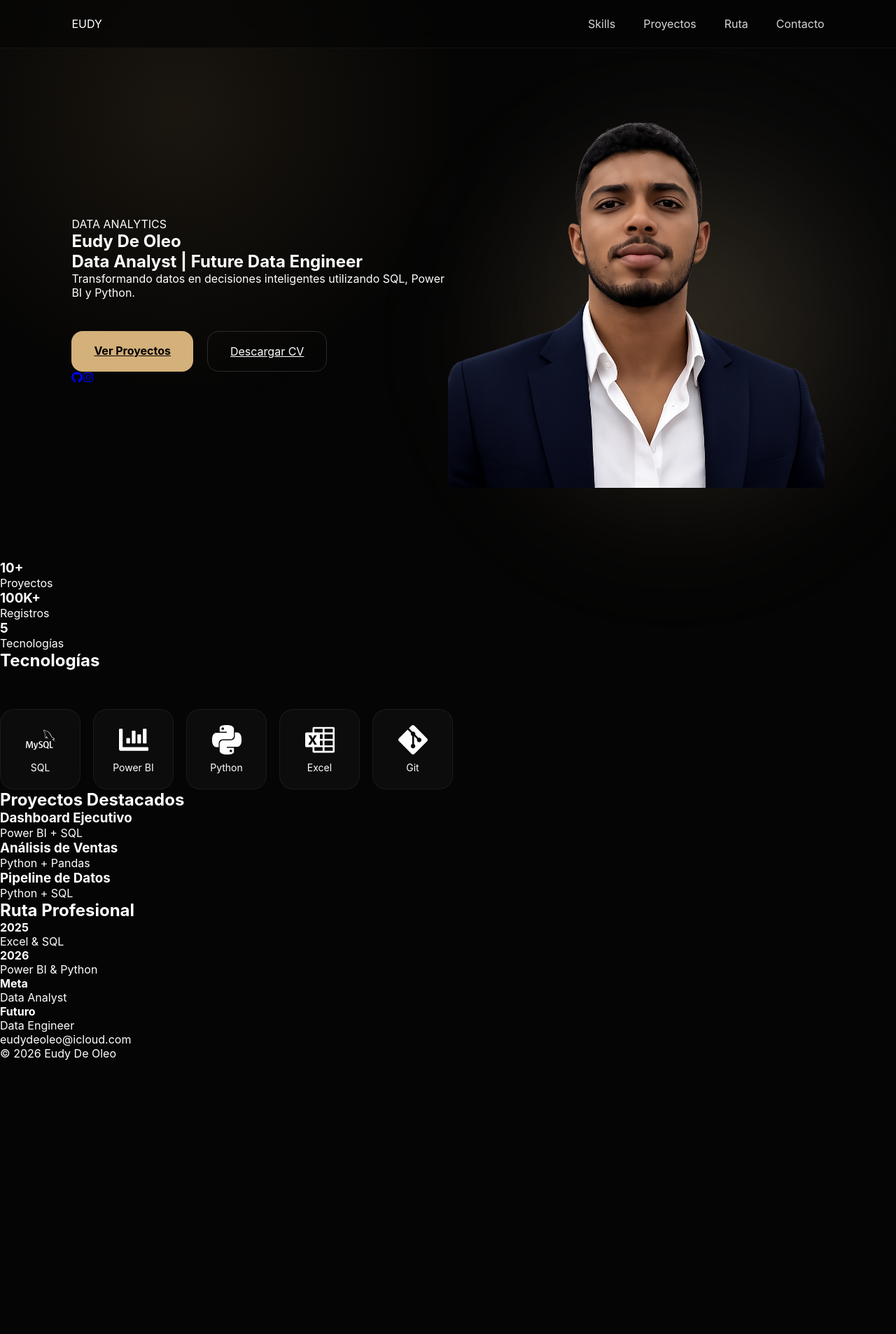
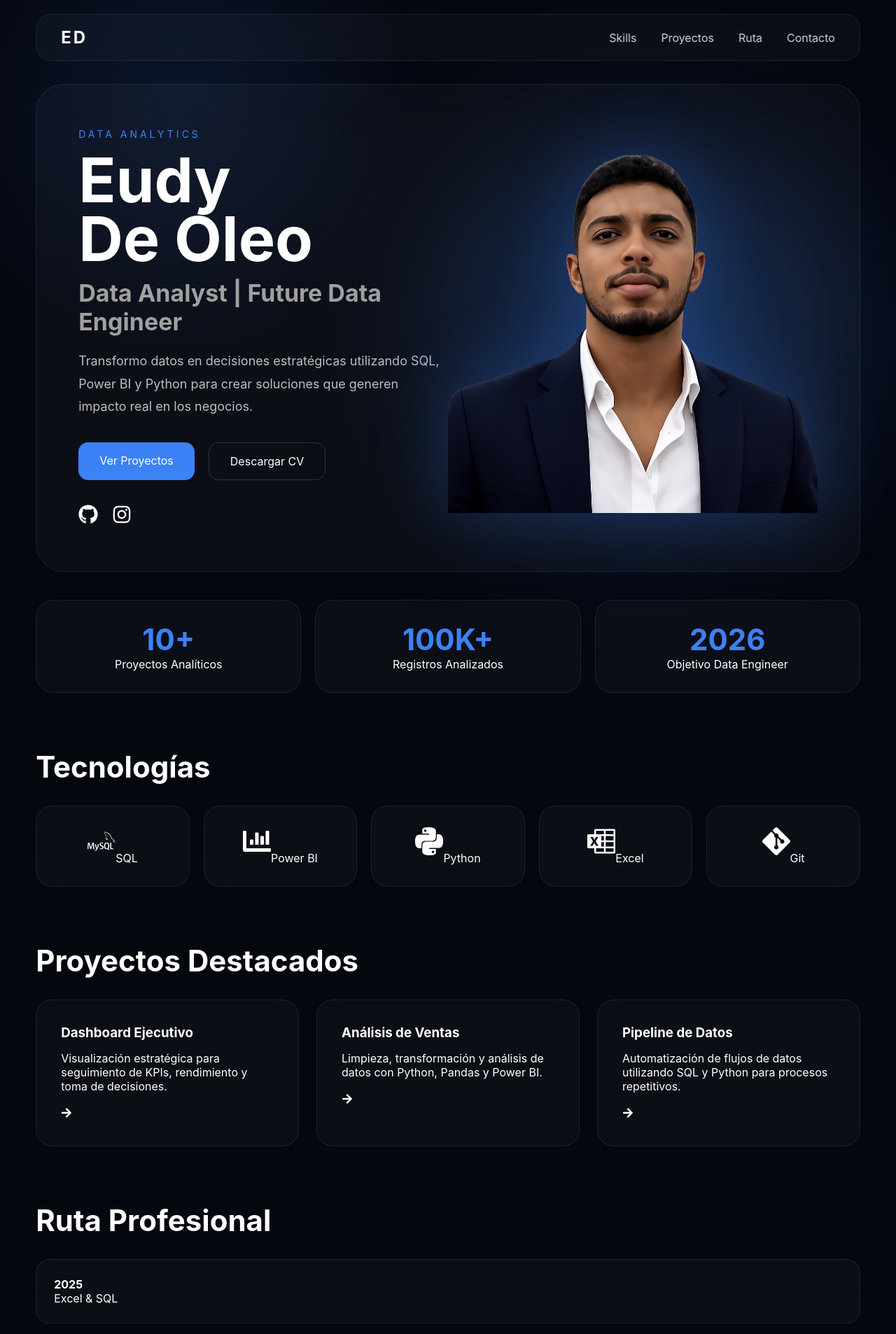
Before and after one commit to eudydeoleo/eudy-portfolio, a Next.js app: page / in a window 1280 px wide. Shown: the top 1906 px of the page at 70% size. Before the commit the page ends 1515 px from the top, so only its background shows below. Built offline with nearby package versions, Linux system fonts and the light colour scheme.

Commit message:
premium glassmorphism redesign

```diff
--- a/app/globals.css
+++ b/app/globals.css
@@ -9,157 +9,156 @@ html{
 }
 
 body{
-  background:#050505;
-  color:white;
-  font-family:-apple-system,BlinkMacSystemFont,"Segoe UI",sans-serif;
+  background:#05070f;
+  color:#fff;
+  font-family:Inter,sans-serif;
   overflow-x:hidden;
 }
-
-/* Fondo premium */
 
 body::before{
   content:"";
   position:fixed;
   inset:0;
   background:
-  radial-gradient(circle at 20% 20%, rgba(184,146,93,.12), transparent 35%),
-  radial-gradient(circle at 80% 50%, rgba(255,255,255,.04), transparent 40%);
-  pointer-events:none;
+  radial-gradient(circle at 20% 20%,rgba(59,130,246,.12),transparent 30%),
+  radial-gradient(circle at 80% 60%,rgba(59,130,246,.08),transparent 35%);
   z-index:-1;
+}
+
+main{
+  width:min(1400px,92%);
+  margin:auto;
 }
 
 /* NAVBAR */
 
 .navbar{
   position:fixed;
-  top:0;
-  left:0;
-  width:100%;
-  padding:24px 8%;
+  top:20px;
+  left:50%;
+  transform:translateX(-50%);
+  width:min(1400px,92%);
+  padding:18px 35px;
+
   display:flex;
   justify-content:space-between;
   align-items:center;
-  background:rgba(5,5,5,.65);
-  backdrop-filter:blur(18px);
-  border-bottom:1px solid rgba(255,255,255,.05);
-  z-index:1000;
+
+  background:rgba(255,255,255,.03);
+  backdrop-filter:blur(25px);
+
+  border:1px solid rgba(255,255,255,.08);
+  border-radius:22px;
+
+  z-index:999;
 }
 
 .logo{
-  display:flex;
-  align-items:center;
-  gap:14px;
-}
-
-.logo span{
-  font-size:28px;
+  font-size:24px;
   font-weight:700;
-  color:#d4b07a;
-}
-
-.logo h3{
-  font-size:14px;
-  letter-spacing:4px;
-  font-weight:500;
+  letter-spacing:3px;
 }
 
 .menu{
   display:flex;
-  gap:40px;
+  gap:35px;
 }
 
 .menu a{
-  color:#d6d6d6;
+  color:#d5d5d5;
   text-decoration:none;
-  transition:.3s;
 }
 
 .menu a:hover{
-  color:#d4b07a;
+  color:#3b82f6;
 }
 
 /* HERO */
 
 .hero{
-  min-height:100vh;
+  margin-top:120px;
+
+  min-height:85vh;
+
   display:grid;
   grid-template-columns:1fr 1fr;
+
   align-items:center;
-  padding:140px 8% 80px;
+
+  padding:60px;
+
+  background:rgba(255,255,255,.03);
+  backdrop-filter:blur(30px);
+
+  border:1px solid rgba(255,255,255,.08);
+  border-radius:40px;
 }
 
-.hero-text{
-  max-width:720px;
+.tag{
+  color:#3b82f6;
+  letter-spacing:4px;
+  font-size:14px;
 }
 
-.subtitle{
-  color:#d4b07a;
-  letter-spacing:5px;
-  font-size:13px;
+.hero-left h1{
+  font-size:88px;
+  line-height:.95;
+  margin:15px 0;
 }
 
-.hero-text h1{
-  font-size:92px;
-  line-height:1;
-  margin-top:15px;
-  margin-bottom:10px;
-  font-weight:800;
+.hero-left h2{
+  font-size:34px;
+  color:#a0a0a0;
+  margin-bottom:20px;
 }
 
-.hero-text h2{
-  font-size:40px;
-  font-weight:400;
-  color:#d4b07a;
-  margin-bottom:30px;
-}
-
-.hero-text p{
-  font-size:22px;
+.hero-left p{
+  max-width:600px;
   color:#bdbdbd;
   line-height:1.8;
-  max-width:650px;
+  font-size:18px;
 }
-
-/* BOTONES */
 
 .buttons{
   display:flex;
   gap:20px;
-  margin-top:45px;
+  margin-top:35px;
 }
 
 .btn-primary{
-  background:#d4b07a;
-  color:black;
-  border:none;
-  padding:18px 32px;
-  border-radius:16px;
-  font-weight:700;
-  cursor:pointer;
-  transition:.3s;
-}
-
-.btn-primary:hover{
-  transform:translateY(-3px);
+  background:#3b82f6;
+  color:white;
+  text-decoration:none;
+  padding:16px 30px;
+  border-radius:14px;
 }
 
 .btn-secondary{
-  background:transparent;
   border:1px solid rgba(255,255,255,.15);
   color:white;
-  padding:18px 32px;
-  border-radius:16px;
-  cursor:pointer;
-  transition:.3s;
+  text-decoration:none;
+  padding:16px 30px;
+  border-radius:14px;
 }
 
-.btn-secondary:hover{
-  border-color:#d4b07a;
+.socials{
+  display:flex;
+  gap:20px;
+  margin-top:35px;
+}
+
+.socials a{
+  font-size:28px;
+  color:white;
+}
+
+.socials a:hover{
+  color:#3b82f6;
 }
 
 /* FOTO */
 
-.hero-image-container{
+.hero-right{
   position:relative;
   display:flex;
   justify-content:center;
@@ -168,135 +167,175 @@ body::before{
 
 .glow{
   position:absolute;
-  width:650px;
-  height:650px;
-  background:radial-gradient(circle,#d4b07a35,transparent 70%);
-  filter:blur(80px);
+  width:500px;
+  height:500px;
+  border-radius:50%;
+
+  background:rgba(59,130,246,.25);
+
+  filter:blur(120px);
 }
 
 .hero-image{
   position:relative;
   z-index:2;
+
   width:100%;
-  max-width:760px;
+  max-width:700px;
   height:auto;
-  object-fit:contain;
-  animation:float 6s ease-in-out infinite;
+
+  filter:drop-shadow(0 0 50px rgba(59,130,246,.25));
 }
 
-@keyframes float{
-  0%{transform:translateY(0px);}
-  50%{transform:translateY(-12px);}
-  100%{transform:translateY(0px);}
+/* STATS */
+
+.stats{
+  display:grid;
+  grid-template-columns:repeat(3,1fr);
+
+  gap:20px;
+
+  margin:40px 0;
 }
 
-/* TECNOLOGIAS */
+.stat{
+  background:rgba(255,255,255,.03);
+  backdrop-filter:blur(20px);
+
+  border:1px solid rgba(255,255,255,.08);
+
+  border-radius:25px;
+
+  padding:30px;
+  text-align:center;
+}
+
+.stat h3{
+  font-size:42px;
+  color:#3b82f6;
+}
+
+/* SKILLS */
+
+.skills,
+.projects,
+.timeline{
+  margin-top:80px;
+}
+
+.skills h2,
+.projects h2,
+.timeline h2{
+  margin-bottom:30px;
+  font-size:42px;
+}
 
 .tech-grid{
-  display:flex;
-  flex-wrap:wrap;
-  gap:18px;
-  margin-top:55px;
+  display:grid;
+  grid-template-columns:repeat(5,1fr);
+  gap:20px;
 }
 
 .tech-card{
-  width:115px;
-  height:115px;
-  border-radius:20px;
   background:rgba(255,255,255,.03);
-  border:1px solid rgba(255,255,255,.06);
-  display:flex;
-  flex-direction:column;
-  justify-content:center;
-  align-items:center;
-  gap:10px;
-  transition:.3s;
-}
 
-.tech-card:hover{
-  transform:translateY(-8px);
-  border-color:#d4b07a;
-  box-shadow:0 15px 40px rgba(212,176,122,.15);
+  border:1px solid rgba(255,255,255,.08);
+
+  backdrop-filter:blur(20px);
+
+  border-radius:24px;
+
+  padding:30px;
+
+  text-align:center;
 }
 
 .tech-card svg{
-  font-size:42px;
-}
-
-.tech-card span{
-  font-size:14px;
-}
-
-/* FEATURES */
-
-.features{
-  width:90%;
-  margin:0 auto 100px;
-  background:rgba(255,255,255,.03);
-  border:1px solid rgba(255,255,255,.05);
-  border-radius:30px;
-  padding:40px;
-  display:grid;
-  grid-template-columns:repeat(4,1fr);
-  gap:30px;
-}
-
-.feature{
-  text-align:center;
-}
-
-.feature h3{
-  font-size:28px;
+  font-size:40px;
   margin-bottom:10px;
 }
 
-.feature p{
-  color:#b8b8b8;
+/* PROYECTOS */
+
+.project-grid{
+  display:grid;
+  grid-template-columns:repeat(3,1fr);
+  gap:25px;
+}
+
+.project-card{
+  background:rgba(255,255,255,.03);
+
+  border:1px solid rgba(255,255,255,.08);
+
+  backdrop-filter:blur(20px);
+
+  border-radius:24px;
+
+  padding:35px;
+}
+
+.project-card h3{
+  margin-bottom:15px;
+}
+
+/* TIMELINE */
+
+.timeline-item{
+  background:rgba(255,255,255,.03);
+
+  border:1px solid rgba(255,255,255,.08);
+
+  backdrop-filter:blur(20px);
+
+  border-radius:20px;
+
+  padding:25px;
+  margin-bottom:15px;
+}
+
+/* FOOTER */
+
+footer{
+  margin:100px 0 40px;
+  text-align:center;
+  color:#888;
 }
 
 /* MOBILE */
 
-@media(max-width:1100px){
+@media(max-width:1000px){
+
+  .menu{
+    display:none;
+  }
 
   .hero{
     grid-template-columns:1fr;
     text-align:center;
+    padding:40px 25px;
   }
 
-  .hero-image-container{
-    order:-1;
-    margin-bottom:40px;
+  .hero-left h1{
+    font-size:54px;
   }
 
-  .hero-text{
-    margin:auto;
+  .hero-left h2{
+    font-size:24px;
   }
 
-  .hero-text h1{
-    font-size:62px;
+  .stats,
+  .tech-grid,
+  .project-grid{
+    grid-template-columns:1fr;
   }
 
-  .hero-text h2{
-    font-size:28px;
-  }
-
-  .hero-text p{
-    font-size:18px;
-  }
-
-  .buttons{
+  .buttons,
+  .socials{
     justify-content:center;
   }
 
-  .tech-grid{
-    justify-content:center;
-  }
-
-  .features{
-    grid-template-columns:1fr;
-  }
-
-  .menu{
-    display:none;
+  .hero-image{
+    max-width:400px;
   }
 }
--- a/app/page.js
+++ b/app/page.js
@@ -3,16 +3,23 @@ import {
   SiPython,
   SiMysql,
   SiGit,
-  SiMicrosoftexcel
+  SiMicrosoftexcel,
 } from "react-icons/si";
-import { FaChartBar, FaGithub, FaInstagram } from "react-icons/fa";
+
+import {
+  FaChartBar,
+  FaGithub,
+  FaInstagram,
+  FaArrowRight,
+} from "react-icons/fa";
 
 export default function Home() {
   return (
     <main>
+      {/* NAVBAR */}
 
       <nav className="navbar">
-        <div className="logo">EUDY</div>
+        <div className="logo">ED</div>
 
         <div className="menu">
           <a href="#skills">Skills</a>
@@ -22,28 +29,27 @@ export default function Home() {
         </div>
       </nav>
 
+      {/* HERO */}
+
       <section className="hero">
+        <div className="hero-left">
+          <span className="tag">DATA ANALYTICS</span>
 
-        <div className="hero-left">
+          <h1>
+            Eudy
+            <br />
+            De Oleo
+          </h1>
 
-          <span className="tag">
-            DATA ANALYTICS
-          </span>
-
-          <h1>Eudy De Oleo</h1>
-
-          <h2>
-            Data Analyst | Future Data Engineer
-          </h2>
+          <h2>Data Analyst | Future Data Engineer</h2>
 
           <p>
-            Transformando datos en decisiones
-            inteligentes utilizando SQL,
-            Power BI y Python.
+            Transformo datos en decisiones estratégicas utilizando SQL,
+            Power BI y Python para crear soluciones que generen impacto
+            real en los negocios.
           </p>
 
           <div className="buttons">
-
             <a href="#projects" className="btn-primary">
               Ver Proyectos
             </a>
@@ -51,14 +57,13 @@ export default function Home() {
             <a href="#" className="btn-secondary">
               Descargar CV
             </a>
-
           </div>
 
           <div className="socials">
-
             <a
               href="https://github.com/eudydeoleo"
               target="_blank"
+              rel="noreferrer"
             >
               <FaGithub />
             </a>
@@ -66,56 +71,52 @@ export default function Home() {
             <a
               href="https://www.instagram.com/eudydo/"
               target="_blank"
+              rel="noreferrer"
             >
               <FaInstagram />
             </a>
-
           </div>
-
         </div>
 
         <div className="hero-right">
-
           <div className="glow"></div>
 
           <Image
             src="/eudy.png"
-            alt="Eudy"
-            width={700}
-            height={800}
+            alt="Eudy De Oleo"
+            width={800}
+            height={900}
             priority
             className="hero-image"
           />
-
         </div>
-
       </section>
 
+      {/* STATS */}
+
       <section className="stats">
-
         <div className="stat">
           <h3>10+</h3>
-          <p>Proyectos</p>
+          <p>Proyectos Analíticos</p>
         </div>
 
         <div className="stat">
           <h3>100K+</h3>
-          <p>Registros</p>
+          <p>Registros Analizados</p>
         </div>
 
         <div className="stat">
-          <h3>5</h3>
-          <p>Tecnologías</p>
+          <h3>2026</h3>
+          <p>Objetivo Data Engineer</p>
         </div>
-
       </section>
 
+      {/* SKILLS */}
+
       <section id="skills" className="skills">
-
         <h2>Tecnologías</h2>
 
         <div className="tech-grid">
-
           <div className="tech-card">
             <SiMysql />
             <span>SQL</span>
@@ -140,38 +141,59 @@ export default function Home() {
             <SiGit />
             <span>Git</span>
           </div>
-
         </div>
-
       </section>
 
+      {/* PROYECTOS */}
+
       <section id="projects" className="projects">
-
         <h2>Proyectos Destacados</h2>
 
         <div className="project-grid">
-
           <div className="project-card">
             <h3>Dashboard Ejecutivo</h3>
-            <p>Power BI + SQL</p>
+
+            <p>
+              Visualización estratégica para seguimiento de KPIs,
+              rendimiento y toma de decisiones.
+            </p>
+
+            <br />
+
+            <FaArrowRight />
           </div>
 
           <div className="project-card">
             <h3>Análisis de Ventas</h3>
-            <p>Python + Pandas</p>
+
+            <p>
+              Limpieza, transformación y análisis de datos con Python,
+              Pandas y Power BI.
+            </p>
+
+            <br />
+
+            <FaArrowRight />
           </div>
 
           <div className="project-card">
             <h3>Pipeline de Datos</h3>
-            <p>Python + SQL</p>
+
+            <p>
+              Automatización de flujos de datos utilizando SQL y Python
+              para procesos repetitivos.
+            </p>
+
+            <br />
+
+            <FaArrowRight />
           </div>
-
         </div>
-
       </section>
 
+      {/* TIMELINE */}
+
       <section id="timeline" className="timeline">
-
         <h2>Ruta Profesional</h2>
 
         <div className="timeline-item">
@@ -185,22 +207,49 @@ export default function Home() {
         </div>
 
         <div className="timeline-item">
-          <strong>Meta</strong>
+          <strong>Próximo Paso</strong>
           <p>Data Analyst</p>
         </div>
 
         <div className="timeline-item">
-          <strong>Futuro</strong>
+          <strong>Meta Final</strong>
           <p>Data Engineer</p>
         </div>
-
       </section>
 
+      {/* CONTACTO */}
+
       <footer id="contact">
+        <h3>Eudy De Oleo</h3>
+
+        <br />
+
         <p>eudydeoleo@icloud.com</p>
+
+        <br />
+
+        <div className="socials">
+          <a
+            href="https://github.com/eudydeoleo"
+            target="_blank"
+            rel="noreferrer"
+          >
+            <FaGithub />
+          </a>
+
+          <a
+            href="https://www.instagram.com/eudydo/"
+            target="_blank"
+            rel="noreferrer"
+          >
+            <FaInstagram />
+          </a>
+        </div>
+
+        <br />
+
         <p>© 2026 Eudy De Oleo</p>
       </footer>
-
     </main>
   );
 }
```
